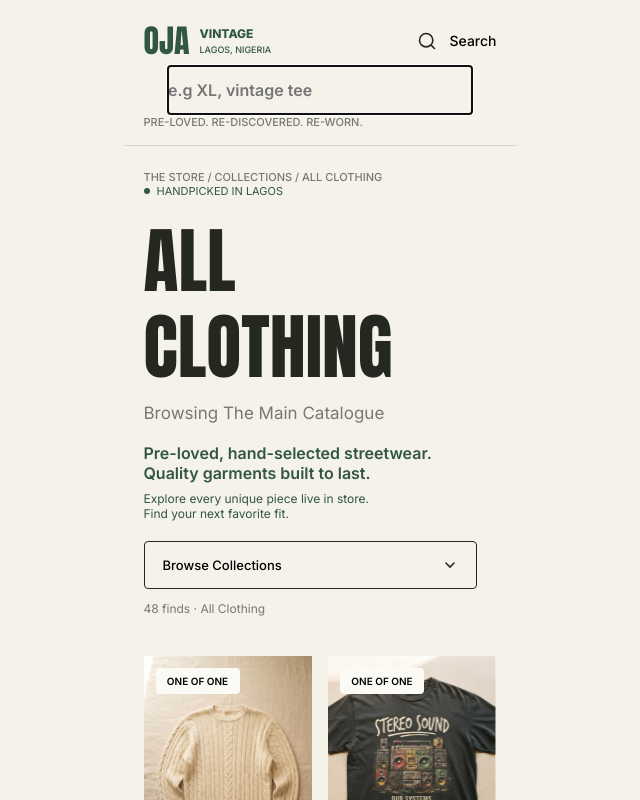
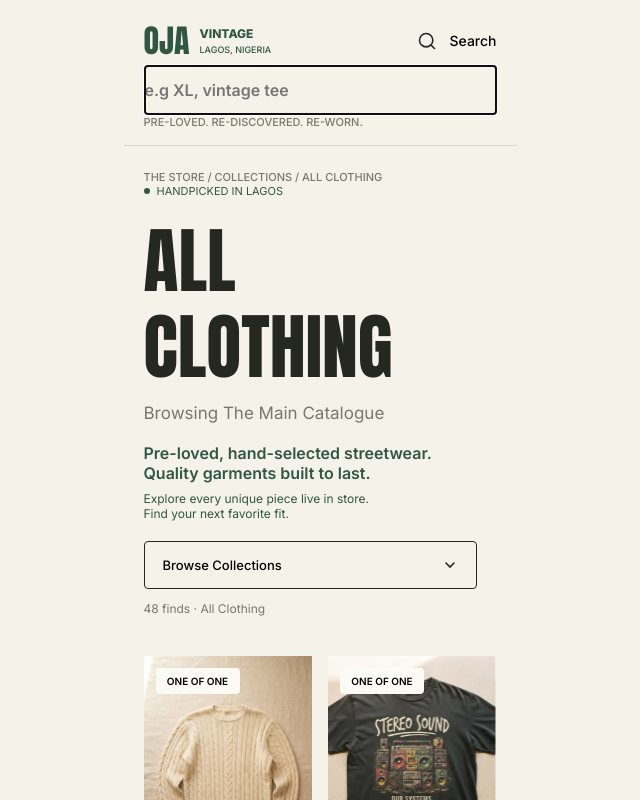
Before and after one commit to umehmichael2018-bit/oja-thrift, a React (Create React App) app: page / in a window 1280 px wide. Both pictures are taken after a click on the button "Search". Shown: the top 800 px of the page, without its empty margins (320-960 px from the left). Built offline with nearby package versions, Linux system fonts and the light colour scheme.

Commit message:
oja thrift part of the home page

```diff
--- a/src/component/header.js
+++ b/src/component/header.js
@@ -23,7 +23,7 @@
         </button>
       </div>
       {open &&
-       <div style={{ position: "relative", display:"flex", alignItems: "center", justifyContent: "center", flex: 1}}>
+       <div style={{ position: "relative", display:"flex", alignItems: "center", justifyContent: "center", flex: 1, width: "100%"}}>
          <input className="box" autoFocus value = {query} placeholder="e.g XL, vintage tee" onChange={(e) => setQuery(e.target.value)} onKeyDown={(e) => {if (e.key === "Enter"){e.target.blur()}}}/>
          {query && (
         <button onClick={() => setQuery("")}
--- a/src/styles/header.css
+++ b/src/styles/header.css
@@ -70,7 +70,7 @@
 
 .box {
     position: relative;
-    width: 19rem;
+    width: 100%;
     background-color: "white";
     height: 3rem;
     font-family: Inter;
```
